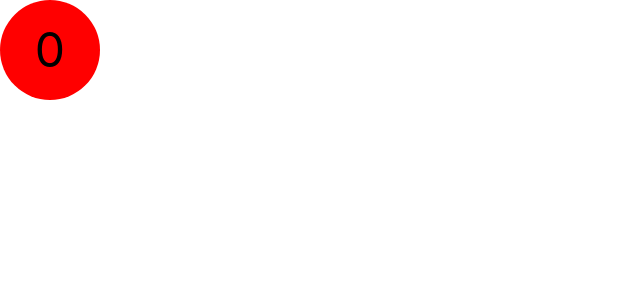
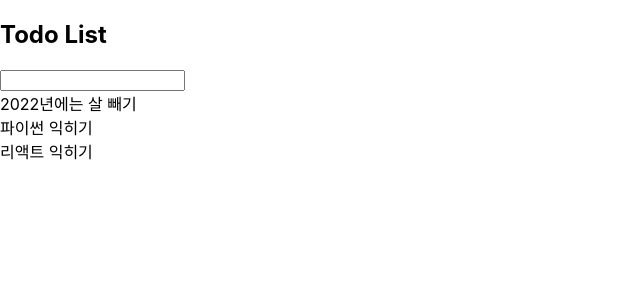
Before and after one commit to allieus/devops_cloud, a React (Create React App) app in the folder myreact37/: page / in a window 1280 px wide. Shown: the top 300 px of the page, without its empty margins (0-640 px from the left). Built offline with nearby package versions, Linux system fonts and the light colour scheme.

Commit message:
[myreact37] TodoList 샘플 추가

```diff
--- a/myreact37/src/App.js
+++ b/myreact37/src/App.js
@@ -1,10 +1,12 @@
-import PageCounter from 'pages/PageCounter';
+// import PageCounter from 'pages/PageCounter';
+import PageTodoList from 'pages/PageTodoList';
 import './App.css';
 
 function App() {
   return (
     <div>
-      <PageCounter />
+      {/* <PageCounter /> */}
+      <PageTodoList />
     </div>
   );
 }
--- /dev/null
+++ b/myreact37/src/components/TodoList.jsx
@@ -0,0 +1,59 @@
+import { useState } from 'react';
+
+const INITIAL_STATE = [
+  { content: '2022년에는 살 빼기' },
+  { content: '파이썬 익히기' },
+  { content: '리액트 익히기' },
+];
+
+function TodoList() {
+  const [inputText, setInputText] = useState('');
+  const [todoList, setTodoList] = useState(INITIAL_STATE);
+
+  const removeTodo = (todoIndex) => {
+    setTodoList((prevTodoList) =>
+      prevTodoList.filter((_, index) => index !== todoIndex),
+    );
+  };
+
+  const changedInputText = (e) => {
+    setInputText(e.target.value);
+  };
+
+  const appendInputText = (e) => {
+    console.log('e.key :', e.key);
+    if (e.key === 'Enter') {
+      // todoList 배열 끝에 inputText를 추가합니다.
+      // inputText를 다시 비웁니다.
+      console.log('inputText :', inputText);
+
+      // setTodoList 에 함수를 넘기는 것.
+      // todoList 상탯값을 직접 변경하는 것은 아닙니다. (배열의 push를 사용 X)
+
+      setTodoList((prevTodoList) => {
+        return [...prevTodoList, { content: inputText }];
+      });
+
+      setInputText('');
+    }
+  };
+
+  return (
+    <div>
+      <h2>Todo List</h2>
+
+      <input
+        type="text"
+        value={inputText}
+        onChange={changedInputText}
+        onKeyPress={appendInputText}
+      />
+
+      {todoList.map((todo, index) => (
+        <div onClick={() => removeTodo(index)}>{todo.content}</div>
+      ))}
+    </div>
+  );
+}
+
+export default TodoList;
--- /dev/null
+++ b/myreact37/src/pages/PageTodoList.jsx
@@ -0,0 +1,7 @@
+import TodoList from 'components/TodoList';
+
+function PageTodoList() {
+  return <TodoList />;
+}
+
+export default PageTodoList;
```
